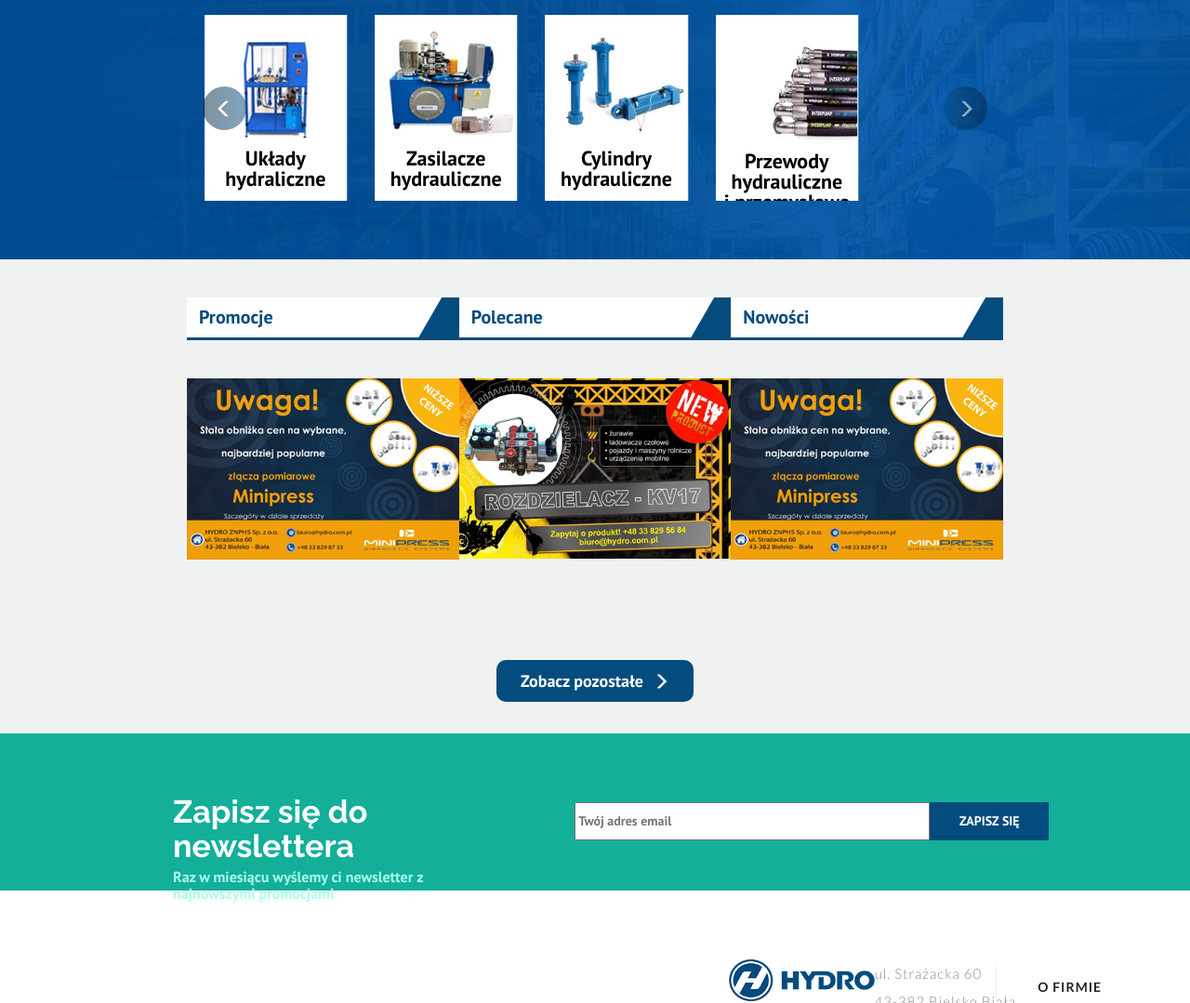
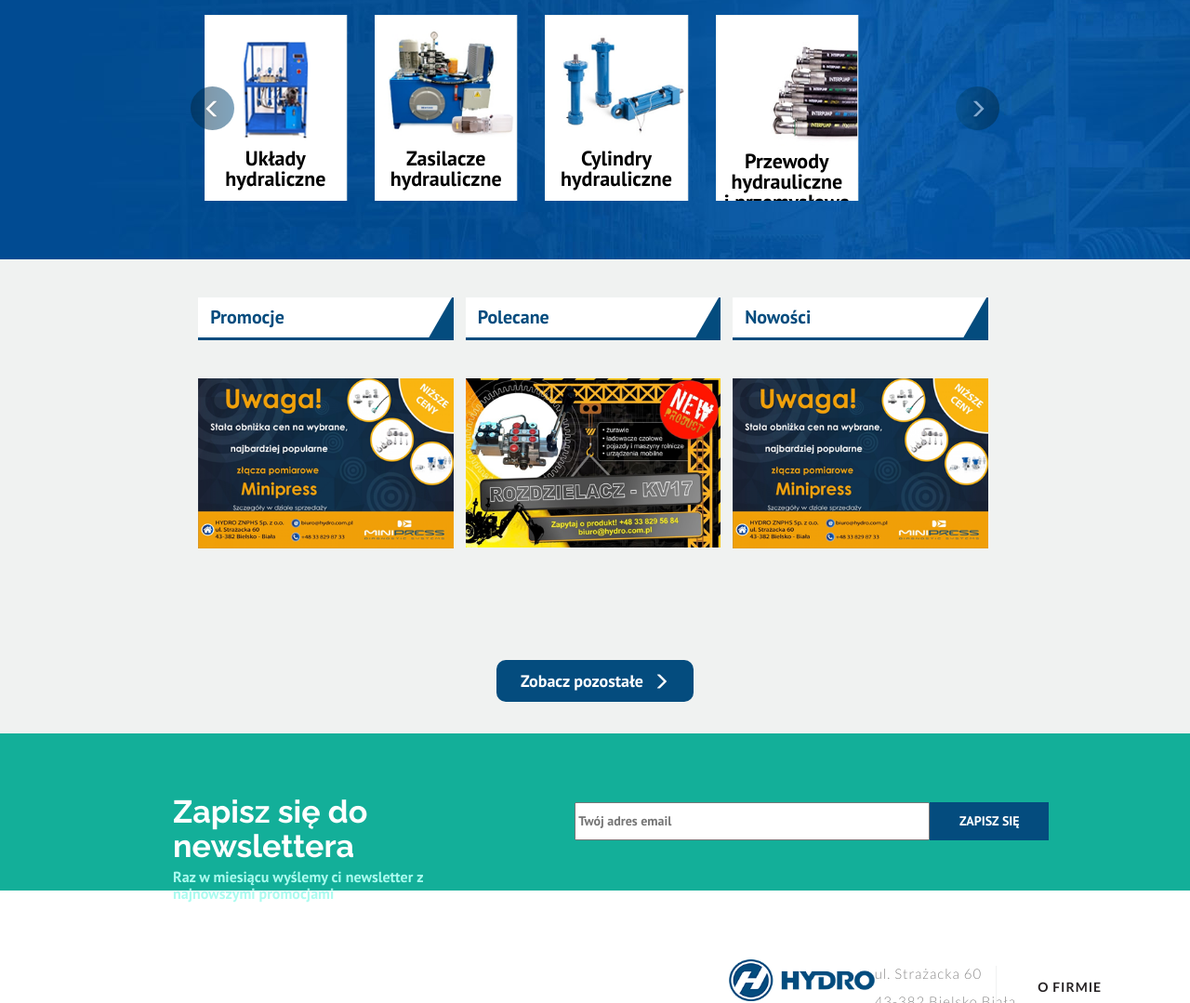
Before and after one commit to jaruto7/hydro, a website: page index.html in a window 1280 px wide. Shown: the part 2066-3145 px from the top of the page at 93% size. Drawn offline with nearby package versions, Linux system fonts and the light colour scheme; a web font is replaced by a local one.

Commit message:
Fix offer section layout again

```diff
--- a/index.html
+++ b/index.html
@@ -288,38 +288,38 @@
 
   <!-- OFFER SECTION -->
 
-  <div class="offer container">
+  <div class="offer container-fluid">
 
-    <ul class="offer-info__list row">
-        <li class="offer-info--space col-xs-12 col-md-6 col-lg-4">
+    <div class="offer-info__list row">
+        <div class="offer-info--space col-xs-12 col-sm-6 col-md-4 col-lg-3 col-lg-offset-2">
             <div class="offer-info__item--wrapper">
               <a href="#" class="offer-info__link"><span class="offer-info--bar">Promocje</span></a>
             </div>
-          </li>
-      <li class="offer-info--space col-xs-12 col-md-6 col-lg-4">
+          </div>
+      <div class="offer-info--space col-xs-12 col-sm-6 col-md-4 col-lg-3">
         <div class="offer-info__item--wrapper">
           <a href="#" class="offer-info__link"><span class="offer-info--bar">Polecane</span></a>
         </div>
-      </li>
-      <li class="offer-info--space col-xs-12 col-md-6 col-lg-4">
+      </div>
+      <div class="offer-info--space col-xs-12 col-sm-6 col-md-4 col-lg-3">
         <div class="offer-info__item--wrapper">
           <a href="#" class="offer-info__link"><span class="offer-info--bar">Nowości</span></a>
         </div>
-      </li>
-    </ul>
+      </div>
+    </div>
 
     <ul class=" offer-second-info__list row">
-      <li class="offer-second-info--space col-xs-12 col-md-6 col-lg-4">
+      <li class="offer-second-info--space col-xs-12 col-sm-6 col-md-4 col-lg-3 col-lg-offset-2">
         <div class="offer-second-info__item--wrapper">
           <a href="#" class="offer-second-info__link"><img src="images/layer_50.png" alt="Oferta promocyjna" class="offer-second-info__image"></a>
         </div>
       </li>
-      <li class="offer-second-info--space col-xs-12 col-md-6 col-lg-4">
+      <li class="offer-second-info--space col-xs-12 col-sm-6 col-md-4 col-lg-3">
         <div class="offer-second-info__item--wrapper">
           <a href="#" class="offer-second-info__link"><img src="images/layer_51.png" alt="Oferta promocyjna" class="offer-second-info__image"></a>
         </div>
       </li>
-      <li class="offer-second-info--space col-xs-12 col-md-6 col-lg-4">
+      <li class="offer-second-info--space col-xs-12 col-sm-6 col-md-4 col-lg-3">
         <div class="offer-second-info__item--wrapper">
           <a href="#" class="offer-second-info__link"><img src="images/layer_50.png" alt="Oferta promocyjna" class="offer-second-info__image"></a>
         </div>
--- a/sass/_header.scss
+++ b/sass/_header.scss
@@ -10,7 +10,7 @@
 }
 
 body {
-  // max-width: 1599px;
+  max-width: 1599px;
   width: 100%;
   margin: 0 auto;
   // padding: 16px;
--- a/sass/_offer.scss
+++ b/sass/_offer.scss
@@ -4,14 +4,15 @@
   font-size: 20px;
   width: 100%;
 
-  &-info--space, &-second-info--space {
-    padding: 0;
+  .offer-info--space, .offer-second-info--space {
+    // margin: 0;
+    padding: 0 6.5px;
   }
 
   &-info__list, &-second-info__list {
     list-style: none;
-    padding: 0 9.3em;
-    margin: 0;
+    // padding-left: 16em;
+    padding: 0;
   }
 
   &-info__item--wrapper::after {
@@ -26,10 +27,7 @@
     transform: rotate(30deg);
   }
 
-  &-info--space {
-    margin: 0;
-    padding: 0;
-  }
+
 
   &-info__item--wrapper  {
     position: relative;
@@ -37,7 +35,7 @@
     max-width: 393px;
     background-color: #044c7e;
     margin: 41px auto 0;
-    padding: 0;
+    // padding: 0;
     overflow: hidden;
   }
 
@@ -128,10 +126,20 @@
   }
 }
 
-@media(min-width: 1200px) and (max-width: 1350px) {
+@media(min-width: 1200px) {
   .offer {
     &-info__item--wrapper::after {
       left: 69%;
     }
+
+    &-info__list, &-second-info__list {
+      list-style: none;
+      // padding-left: 16em;
+      margin-right: 5em;
+    }
+
+    &-info__item--wrapper::after {
+      left: 73%;
+    }
   }
 }
--- a/sass/_production.scss
+++ b/sass/_production.scss
@@ -110,11 +110,23 @@
   display: flex;
   justify-content: center;
   align-items: center;
-  margin: auto 17%;
+  margin: auto 16%;
 }
 
+@media(max-width: 767px) {
+  .carousel-control {
+    margin: auto 10%;
+  }
+}
 
-// .carousel.slide {
-//   // font-size: 0;
+@media(min-width: 768px) and (max-width: 991px) {
+  .carousel-control {
+    margin: auto 6%;
+  }
+}
 
-// }
+@media(min-width: 992px) and (max-width: 1199px) {
+  .carousel-control {
+    margin: auto 4%;
+  }
+}
```
Also changed, not shown: css/style.css.
